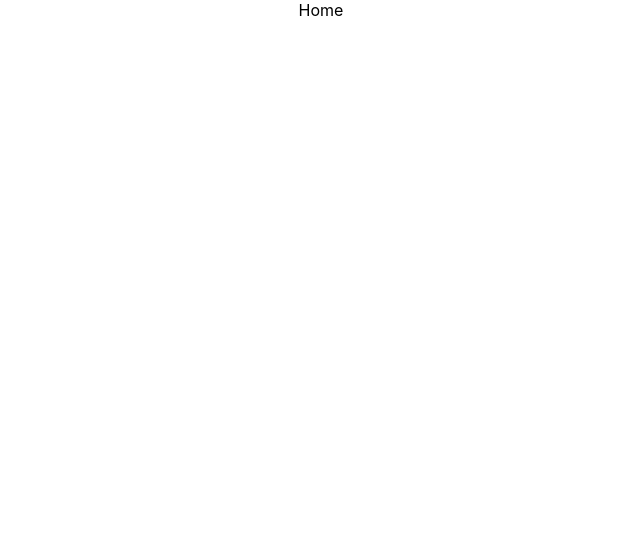
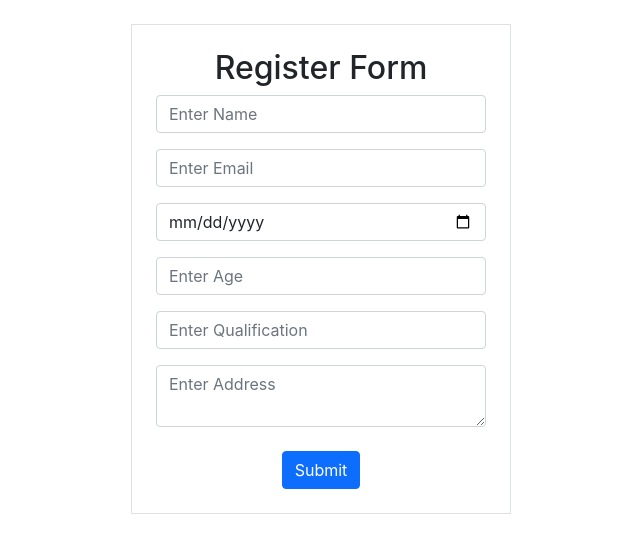
Before and after one commit to pgdkumar/CRUD-application-in-React, a React (Create React App) app in the folder crud-application/: page / in a window 1280 px wide. Shown: the top 552 px of the page, without its empty margins (319-959 px from the left). Built offline with nearby package versions, Linux system fonts and the light colour scheme.

Commit message:
add  design

```diff
--- a/crud-application/public/index.html
+++ b/crud-application/public/index.html
@@ -9,6 +9,8 @@
       name="description"
       content="Web site created using create-react-app"
     />
+    <link href="https://cdn.jsdelivr.net/npm/bootstrap@5.1.3/dist/css/bootstrap.min.css" rel="stylesheet" integrity="sha384-1BmE4kWBq78iYhFldvKuhfTAU6auU8tT94WrHftjDbrCEXSU1oBoqyl2QvZ6jIW3" crossorigin="anonymous">
+
     <link rel="apple-touch-icon" href="%PUBLIC_URL%/logo192.png" />
     <!--
       manifest.json provides metadata used when your web app is installed on a
@@ -39,5 +41,6 @@
       To begin the development, run `npm start` or `yarn start`.
       To create a production bundle, use `npm run build` or `yarn build`.
     -->
+    <script src="https://cdn.jsdelivr.net/npm/bootstrap@5.1.3/dist/js/bootstrap.bundle.min.js" integrity="sha384-ka7Sk0Gln4gmtz2MlQnikT1wXgYsOg+OMhuP+IlRH9sENBO0LRn5q+8nbTov4+1p" crossorigin="anonymous"></script>
   </body>
 </html>
--- a/crud-application/src/App.js
+++ b/crud-application/src/App.js
@@ -6,7 +6,6 @@ function App() {
   return (
     <div className="App">
      <Home></Home>
-
     </div>
   );
 }
--- a/crud-application/src/Components/Home.js
+++ b/crud-application/src/Components/Home.js
@@ -1,9 +1,67 @@
 import React from 'react'
 
 function Home() {
-  return (
-    <div>Home</div>
-  )
+    return (
+        <div className="container mt-4">
+            <div className="row d-flex justify-content-center">
+                <div className="col-lg-4 col-md-6 col-sm-12 border p-4">
+                    <form>
+                        <h2 className="text-center">Register Form</h2>
+                        <div className="mb-3">
+                            <input
+                                type="text"
+                                className="form-control"
+                                placeholder="Enter Name"
+                                name="value"
+                            />
+                        </div>
+                        <div className="mb-3">
+                            <input
+                                type="text"
+                                className="form-control"
+                                placeholder="Enter Email"
+                                name="text"
+                            />
+                        </div>
+                        <div className="mb-3">
+                            <input
+                                type="date"
+                                className="form-control"
+                                placeholder="Enter DOB"
+                                name="text"
+                            />
+                        </div>
+                        <div className="mb-3">
+                            <input
+                                type="number"
+                                className="form-control"
+                                placeholder="Enter Age"
+                                name="value"
+                            />
+                        </div>
+                        <div className="mb-3">
+                            <input
+                                type="text"
+                                className="form-control"
+                                placeholder="Enter Qualification"
+                                name="value"
+                            />
+                        </div>
+
+                        <div className="mb-3">
+                            <textarea
+                                className="form-control"
+                                placeholder="Enter Address"
+                                name="area"></textarea>
+                        </div>
+                        <div className="mt-4 text-center">
+                            <button type="button" className="btn btn-primary">Submit</button>
+                        </div>
+                    </form>
+                </div>
+            </div>
+        </div>
+    )
 }
 
 export default Home
```
